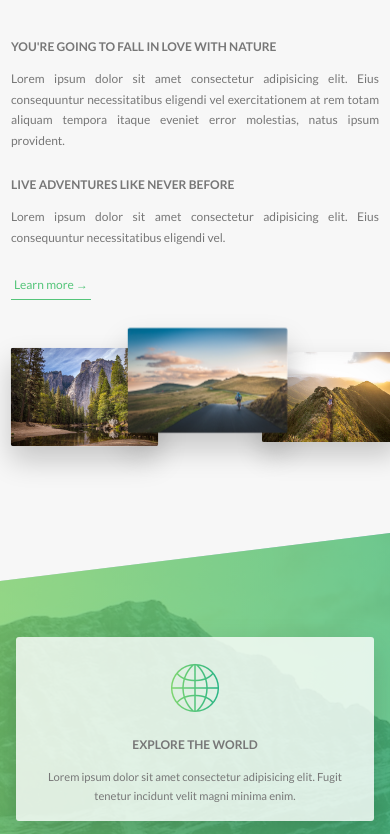
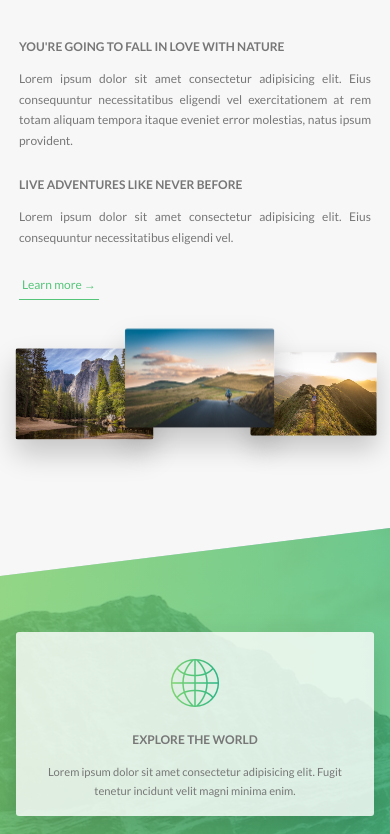
Before and after one commit to mhmdhalawi/Natour-website, a website: page index.html in a window 390 px wide. Shown: the part 864-1698 px from the top of the page. Drawn offline with Linux system fonts and the light colour scheme.

Commit message:
fixed some issues for Iphone view

```diff
--- a/sass/base/_typography.scss
+++ b/sass/base/_typography.scss
@@ -76,6 +76,10 @@ body {
     margin-bottom: 6rem;
     margin-right: 0;
   }
+
+  @media (max-width: 450px) {
+    padding: 0 1rem;
+  }
 }
 
 .heading-teritary {
--- a/sass/components/_card.scss
+++ b/sass/components/_card.scss
@@ -210,6 +210,7 @@
 
       &--back {
         transform: rotateY(0);
+        -webkit-clip-path: polygon(0 15%, 100% 0, 100% 100%, 0% 100%);
         clip-path: polygon(0 15%, 100% 0, 100% 100%, 0% 100%);
       }
     }
--- a/sass/components/_compositions.scss
+++ b/sass/components/_compositions.scss
@@ -8,6 +8,11 @@
 
   @include respond($tab-port) {
     flex-direction: row;
+  }
+
+  @media (max-width: 450px) {
+    padding: 0 1rem 0 2rem;
+    margin: 0;
   }
 
   &__photo {
--- a/sass/components/_story.scss
+++ b/sass/components/_story.scss
@@ -33,6 +33,7 @@
     float: left;
     -webkit-shape-outside: circle(50% at 50% 50%);
     shape-outside: circle(50% at 50% 50%);
+    -webkit-clip-path: circle(50% at 50% 50%);
     clip-path: circle(50% at 50% 50%);
     transform: translateX(-3rem) skewX(12deg);
     position: relative;
--- a/sass/layout/_flexbox.scss
+++ b/sass/layout/_flexbox.scss
@@ -8,6 +8,10 @@
 
   @include respond($tab-port) {
     max-width: 50rem;
+  }
+
+  @media (max-width: 450px) {
+    width: 100%;
   }
 }
 
```
Also changed, not shown: css/style.css.
